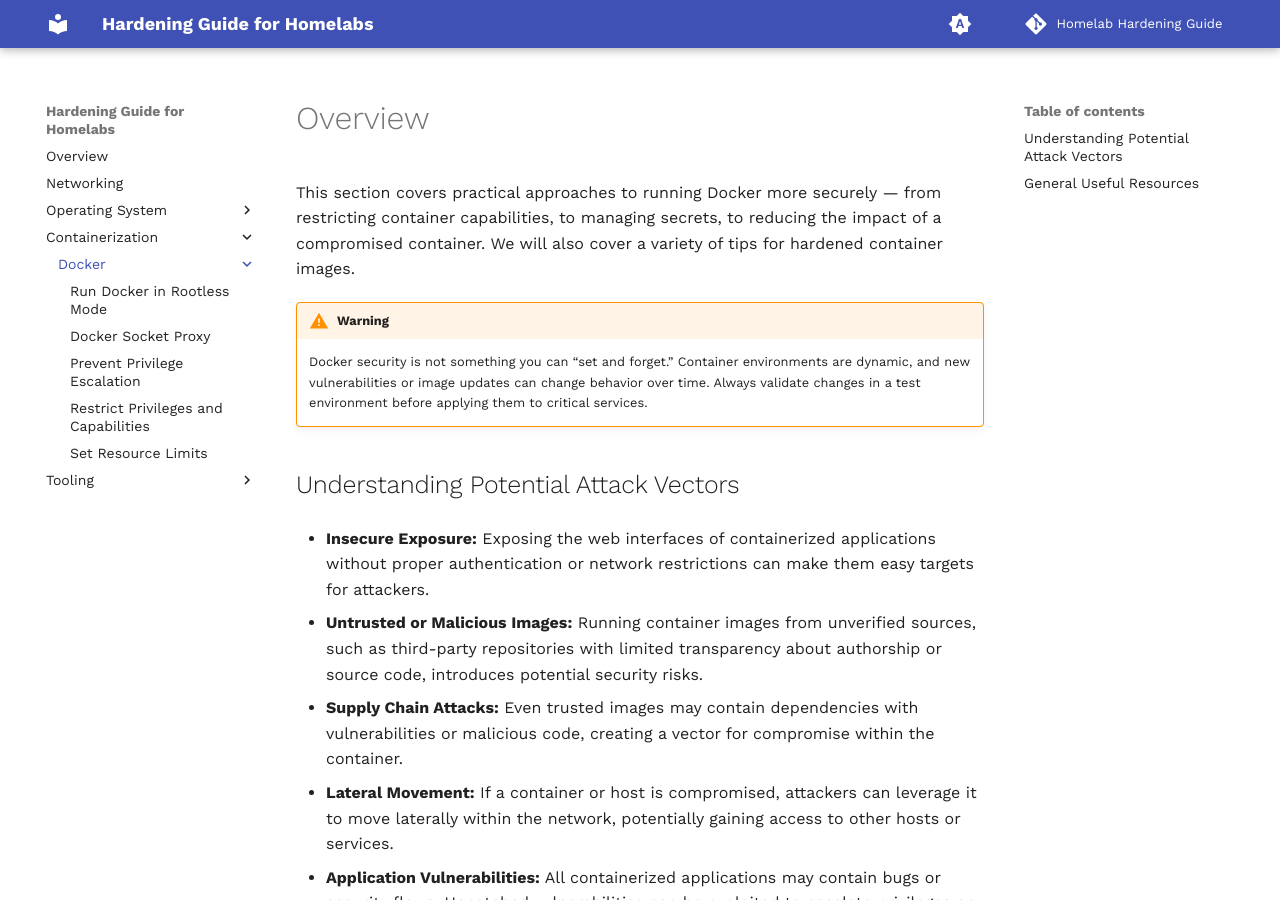
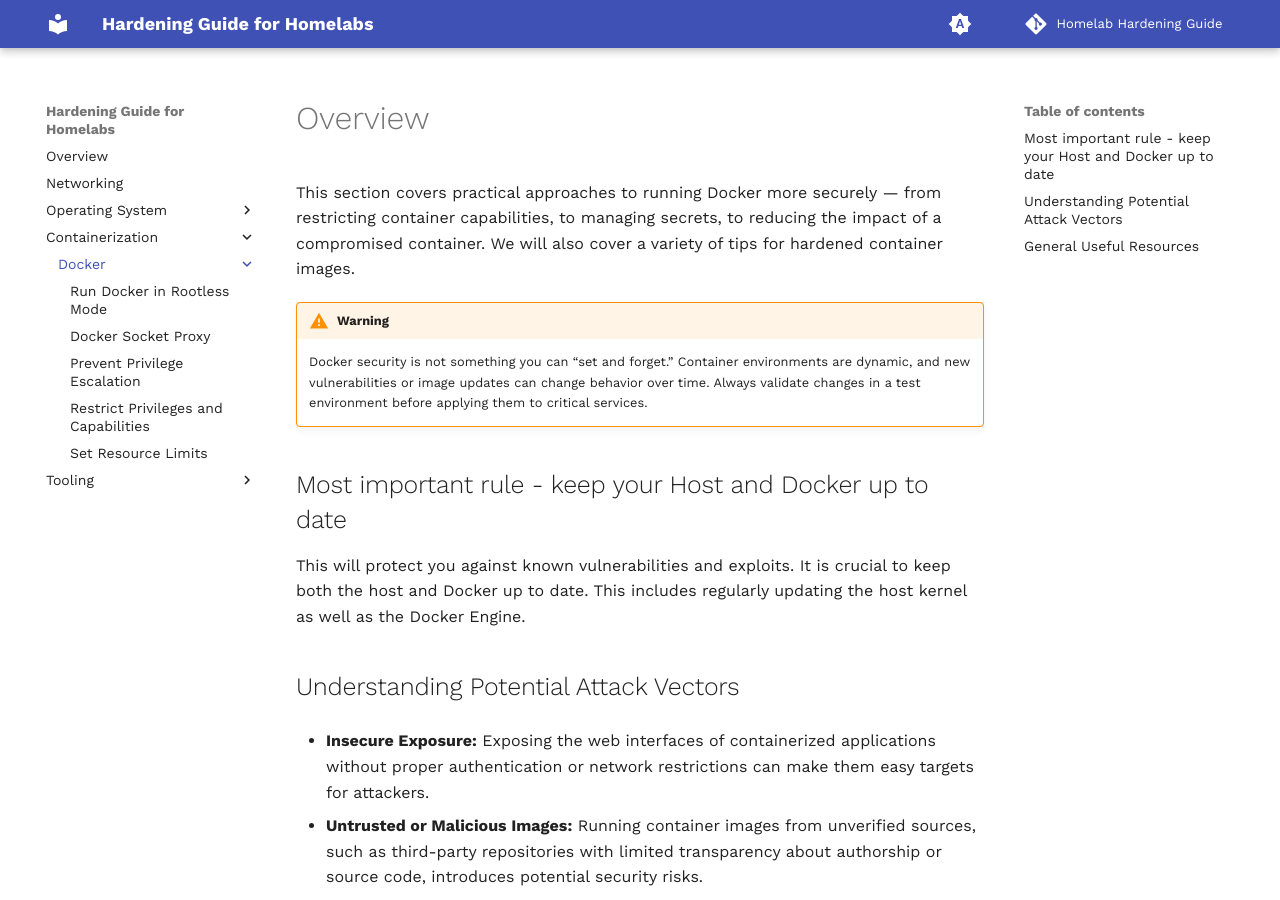
Before and after one commit to xFuture603/homelab-hardening-guide, an MkDocs documentation site: the page built from docs/containerization/docker/index.md, in a window 1280 px wide and 900 px high. Built offline with MkDocs 1.6.1 and Material for MkDocs 9.7.7, drawn with Linux system fonts in a browser that asks for light colours; comment, search, counter and statistics services are not loaded.

Commit message:
docs: added host update for docker

```diff
--- a/docs/containerization/docker/index.md
+++ b/docs/containerization/docker/index.md
@@ -11,6 +11,12 @@
     Container environments are dynamic, and new vulnerabilities or image updates
     can change behavior over time. Always validate changes in a test environment
     before applying them to critical services.
+
+## Most important rule - keep your Host and Docker up to date
+
+This will protect you against known vulnerabilities and exploits. It is crucial
+to keep both the host and Docker up to date. This includes regularly updating
+the host kernel as well as the Docker Engine.
 
 ## Understanding Potential Attack Vectors
 
```
